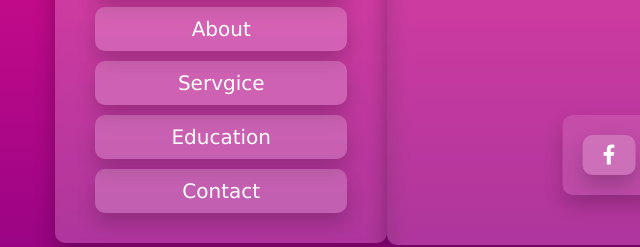
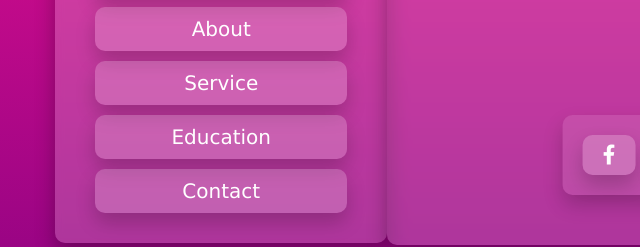
Before and after one commit to Arendevv/Arendevv.github.io, a plain HTML site: page index.html in a window 1280 px wide. Shown: the part 390-637 px from the top of the page, 0-640 px from the left. Drawn offline with nearby package versions, Linux system fonts and the light colour scheme.

Commit message:
Update index.html
Signed-off-by: Aren <107491152+Arendevv@users.noreply.github.com>

```diff
--- a/index.html
+++ b/index.html
@@ -19,7 +19,7 @@
                 <ul>
                     <li><a href="#home">Home</a></li>
                     <li><a href="#about">About</a></li>
-                    <li><a href="#service">Servgice</a></li>
+                    <li><a href="#service">Service</a></li>
                     <li><a href="#education">Education</a></li>
                     <li><a href="#contact">Contact</a></li>
                 </ul>
```
